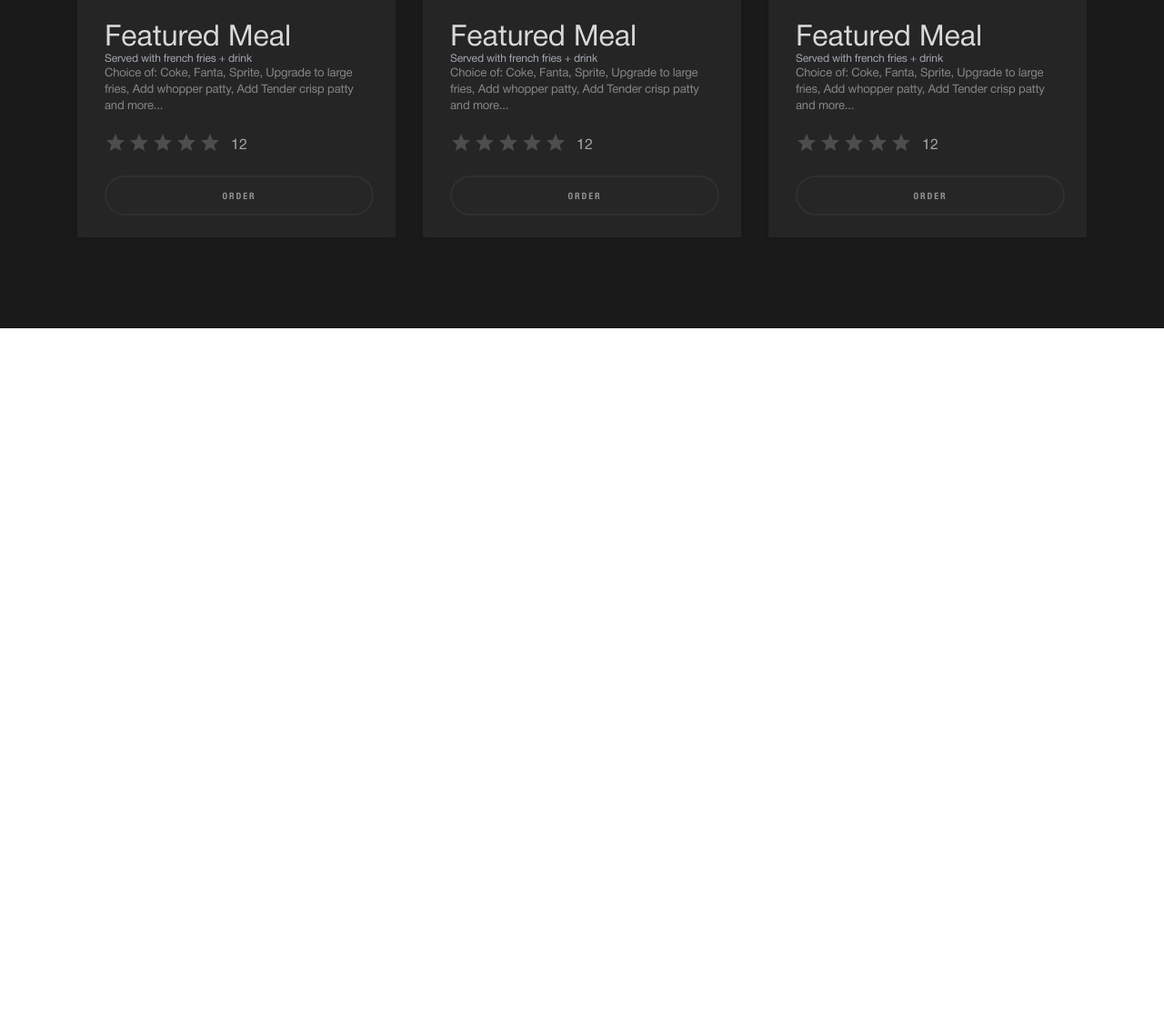
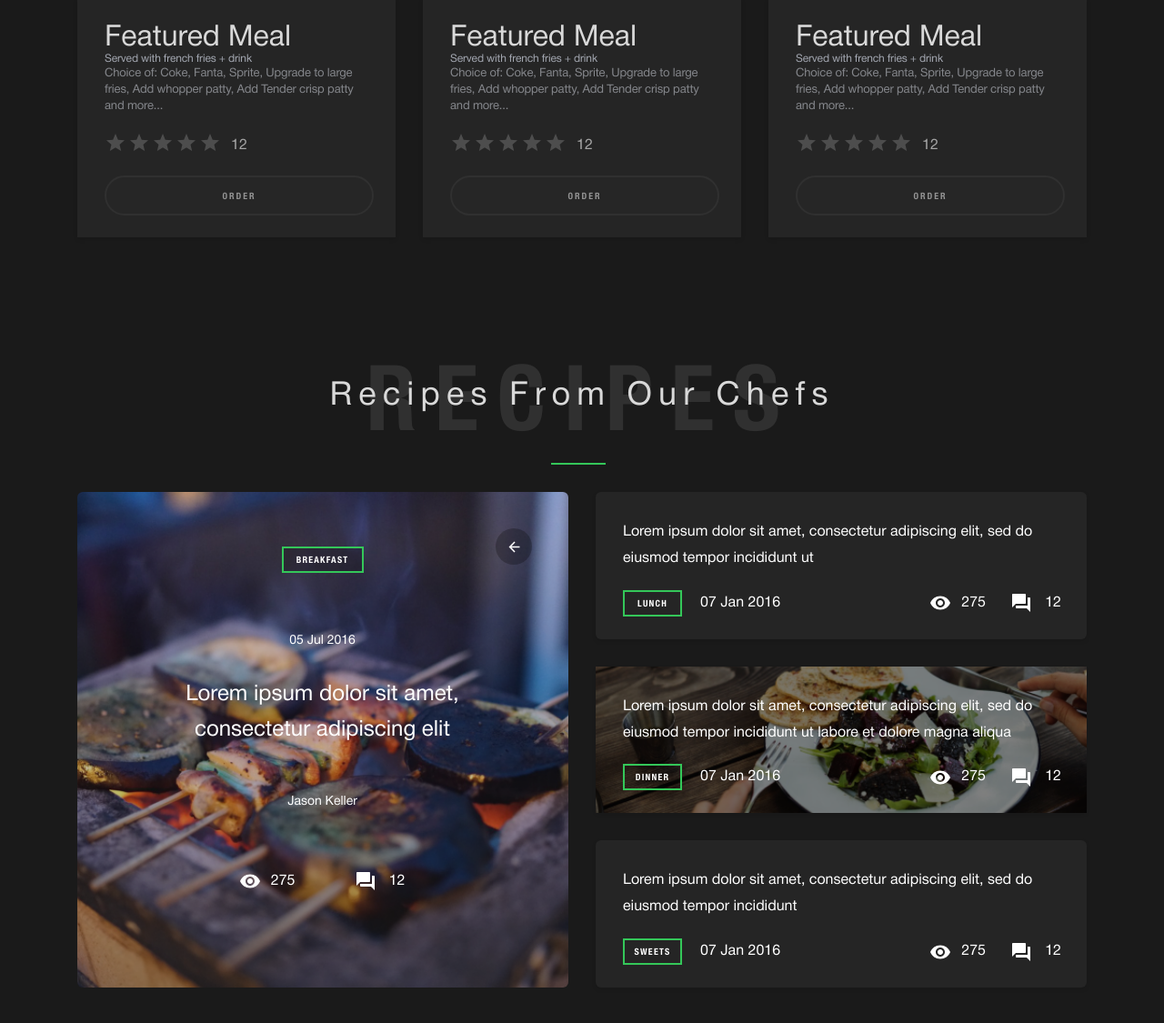
Before and after one commit to BohdanSakhanda/food-page, a plain HTML site: page index.html in a window 1280 px wide. Shown: the part 2298-3423 px from the top of the page at 91% size. Before the commit the page ends 2659 px from the top, so only its background shows below. Drawn offline with Linux system fonts and the light colour scheme.

Commit message:
Update index.html

```diff
--- a/index.html
+++ b/index.html
@@ -284,6 +284,76 @@
 				</div>
 			</div>
 		</div>
+		<div class="recipes">
+			<div class="recipes__container">
+					<div class="recipes__title title-block">
+						<h2 class="title-block__title">RECIPES</h2>
+						<p class="title-block__sub-title">Recipes From Our Chefs</p>
+					</div>
+					<div class="recipes__blocks">
+						<div class="recipes__main">
+							<a class="recipes__main-point" href="#"></a>
+							<div class="recipes__main-card">
+								<h2 class="recipes__main-title">
+									breakfast
+								</h2>
+								<div class="recipes__main-date">05 Jul 2016</div>
+								<div class="recipes__main-text">Lorem ipsum dolor sit amet, consectetur adipiscing elit</div>
+								<div class="recipes__main-chef">Jason Keller</div>
+								<div class="recipes__main-views views-block">
+									<div class="views-block__followers">275</div>
+									<div class="views-block__comments">12</div>
+								</div>
+							</div>
+						</div>
+						<div class="recipes__asside">
+							<div class="recipes__asside-cards">
+								<div class="recipes__asside-card">
+									<p class="recipes__asside-text">Lorem ipsum dolor sit amet, consectetur adipiscing elit, sed do eiusmod tempor incididunt ut</p>
+									<div class="recipes__asside-info">
+										<div class="recipes__asside-date-type">
+											<h2 class="recipes__asside-type">lunch</h2>
+											<p class="recipes__asside-date">07 Jan 2016</p>
+										</div>
+										<div class="recipes__asside-views views-block">
+											<div class="views-block__followers">275</div>
+											<div class="views-block__comments">12</div>
+										</div>
+									</div>
+								</div>
+								<div class="recipes__asside-card">
+									<p class="recipes__asside-text">Lorem ipsum dolor sit amet, consectetur adipiscing elit, sed do eiusmod tempor incididunt ut labore et dolore magna
+									aliqua</p>
+									<img class="recipes__asside-card-bg" src="./img/recipeс/img/dish.png" alt="bg">
+									<div class="recipes__asside-info">
+										<div class="recipes__asside-date-type">
+											<h2 class="recipes__asside-type">dinner</h2>
+											<p class="recipes__asside-date">07 Jan 2016</p>
+										</div>
+										<div class="recipes__asside-views views-block">
+											<div class="views-block__followers">275</div>
+											<div class="views-block__comments">12</div>
+										</div>
+									</div>
+								</div>
+								<div class="recipes__asside-card">
+									<p class="recipes__asside-text">Lorem ipsum dolor sit amet, consectetur adipiscing elit, sed do eiusmod tempor incididunt</p>
+									<div class="recipes__asside-info">
+										<div class="recipes__asside-date-type">
+											<h2 class="recipes__asside-type">sweets</h2>
+											<p class="recipes__asside-date">07 Jan 2016</p>
+										</div>
+										<div class="recipes__asside-views views-block">
+											<div class="views-block__followers">275</div>
+											<div class="views-block__comments">12</div>
+										</div>
+									</div>
+								</div>
+							</div>
+						</div>
+					</div>
+			</div>
+		</div>
 	</div>
 	</div>
 </body>
```
